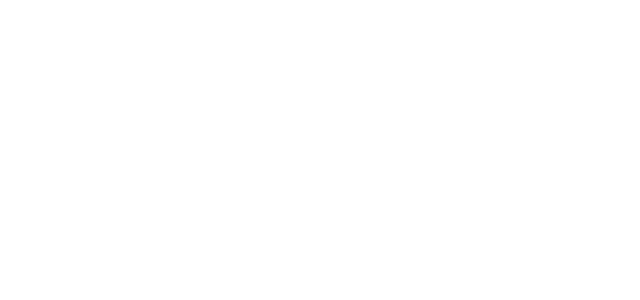
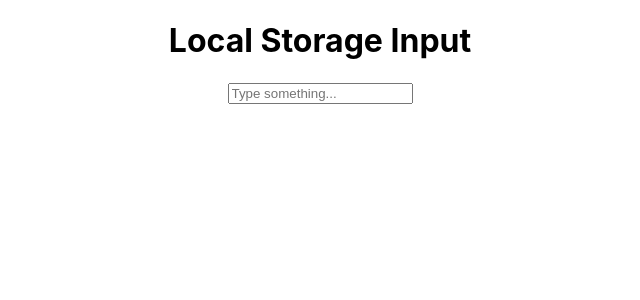
Before and after one commit to reetuTheCoder/ReactJs_Int, a React (Create React App) app in the folder solve-qst/: page / in a window 1280 px wide. Shown: the top 300 px of the page, without its empty margins (320-960 px from the left). Built offline with nearby package versions, Linux system fonts and the light colour scheme.

Commit message:
how to add input value in the local storage

```diff
--- a/solve-qst/src/App.js
+++ b/solve-qst/src/App.js
@@ -1,9 +1,11 @@
-import './App.css';
+import React from "react";
+import "./App.css";
+import SaveLSInputData from "./Componnet/SaveLSInputData";
 
 function App() {
   return (
     <div className="App">
-
+      <SaveLSInputData />
     </div>
   );
 }
--- /dev/null
+++ b/solve-qst/src/Componnet/SaveLSInputData.js
@@ -0,0 +1,29 @@
+import { useEffect, useState } from "react";
+
+const SaveLSInputData = () => {
+  const [value, setValue] = useState("");
+
+  useEffect(() => {
+    const saved = localStorage.getItem("inputValue");
+    if (saved) {
+      setValue(saved);
+    }
+  }, []);
+
+  useEffect(() => {
+    localStorage.setItem("inputValue", value);
+  }, [value]);
+  return (
+    <div>
+      <h1>Local Storage Input</h1>
+      <input
+        type="text"
+        value={value}
+        onChange={(e) => setValue(e.target.value)}
+        placeholder="Type something..."
+      />
+    </div>
+  );
+};
+
+export default SaveLSInputData;
```
